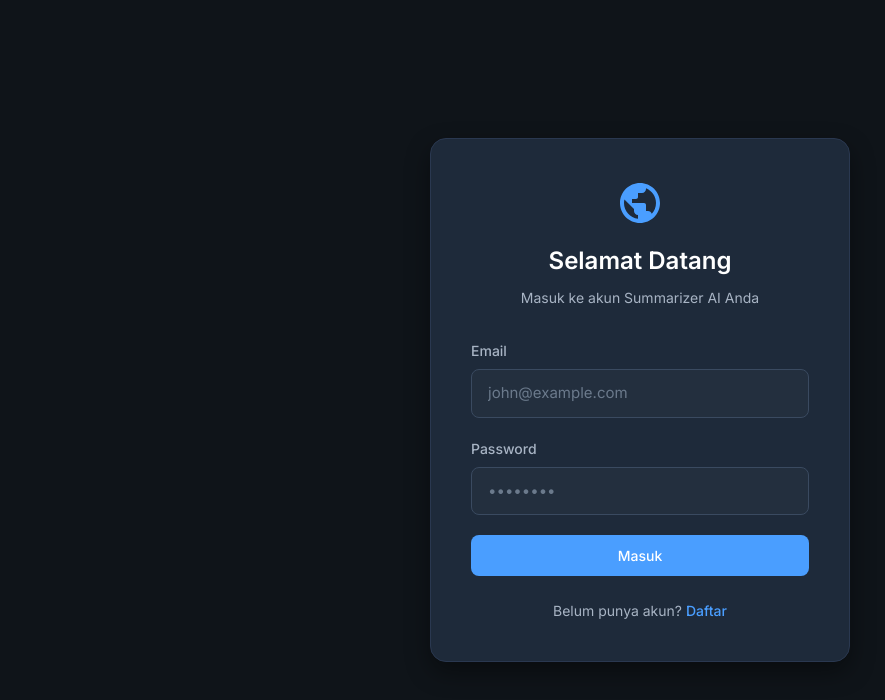
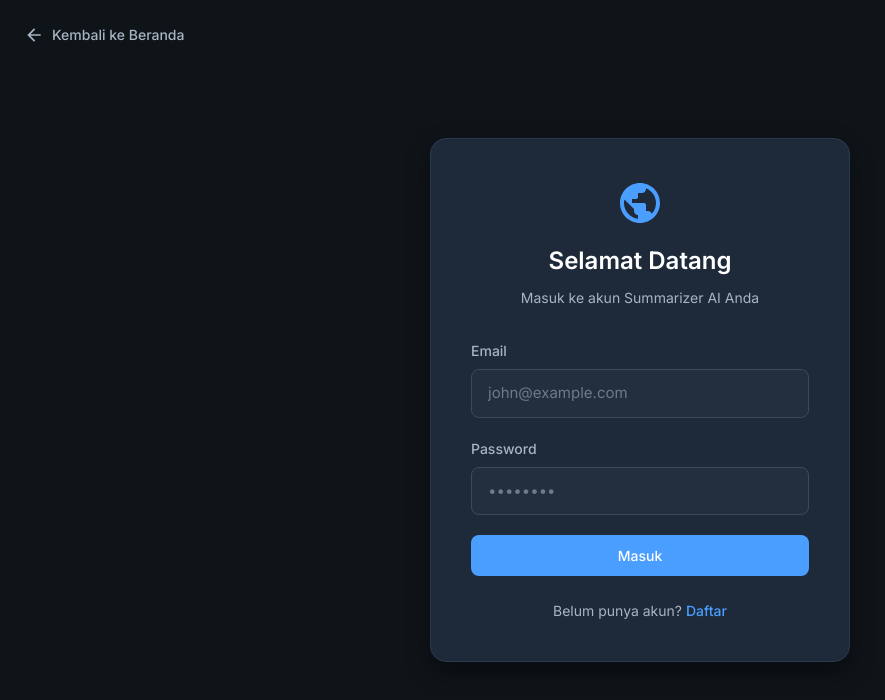
Before and after one commit to DanielWijono/ai-summarizer, a Next.js app in the folder frontend/: page /login in a window 1280 px wide. Shown: the top 700 px of the page, without its empty margins (0-885 px from the left). Built offline with nearby package versions, Linux system fonts and the light colour scheme; no server answers.

Commit message:
Add Back to Home link on Auth pages

```diff
--- a/frontend/src/app/globals.css
+++ b/frontend/src/app/globals.css
@@ -2871,3 +2871,23 @@ body {
       display: none;
   }
 }
+
+/* Auth Back Link */
+.auth-back-link {
+  position: absolute;
+  top: 24px;
+  left: 24px;
+  display: flex;
+  align-items: center;
+  gap: 8px;
+  color: var(--text-secondary);
+  text-decoration: none;
+  font-size: 0.875rem;
+  font-weight: 500;
+  transition: color var(--transition-fast);
+  z-index: 10;
+}
+
+.auth-back-link:hover {
+  color: var(--accent-primary);
+}
--- a/frontend/src/app/login/page.tsx
+++ b/frontend/src/app/login/page.tsx
@@ -62,6 +62,12 @@ function LoginContent() {
 
     return (
         <div className="auth-container">
+            <Link href="/" className="auth-back-link">
+                <svg width="20" height="20" viewBox="0 0 24 24" fill="currentColor">
+                    <path d="M20 11H7.83l5.59-5.59L12 4l-8 8 8 8 1.41-1.41L7.83 13H20v-2z" />
+                </svg>
+                Kembali ke Beranda
+            </Link>
             <div className="auth-card">
                 <div className="auth-header">
                     <div className="auth-logo">
--- a/frontend/src/app/register/page.tsx
+++ b/frontend/src/app/register/page.tsx
@@ -87,6 +87,12 @@ export default function RegisterPage() {
 
     return (
         <div className="auth-container">
+            <Link href="/" className="auth-back-link">
+                <svg width="20" height="20" viewBox="0 0 24 24" fill="currentColor">
+                    <path d="M20 11H7.83l5.59-5.59L12 4l-8 8 8 8 1.41-1.41L7.83 13H20v-2z" />
+                </svg>
+                Kembali ke Beranda
+            </Link>
             <div className="auth-card">
                 <div className="auth-header">
                     <div className="auth-logo">
```
